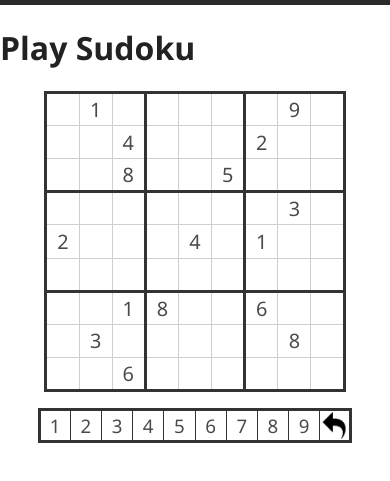
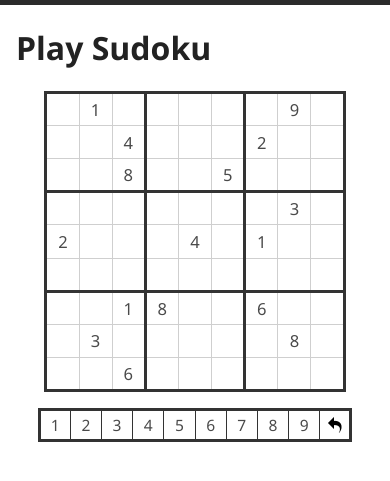
Before and after one commit to Masonshipton25/csci3230u-lab-02-masonshipton25, a plain HTML site: page index.html in a window 390 px wide. Shown: the part 65-546 px from the top of the page. Drawn offline with Linux system fonts and the light colour scheme.

Commit message:
fix: add padding to main headers, reduce size of digits, images in palette (#22)
* feat: add shared site header to html files

* feat: add the palette for 1-9 digits and undo button

* feat: add the hardcoded high scores table

* fix: change html files to align with quality bar

* feat: add style to the board on the Play Game page

* feat: add style to the palette on the Play Game page

* feat: add style to the header on both pages for responsiveness

* feat: add style to the high scores table on the High Scores page

* fix: change style for board and palette to move to centre

* fix: add padding to main headers, reduce size of digits, images in palette

```diff
--- a/styles/sudoku.css
+++ b/styles/sudoku.css
@@ -24,6 +24,11 @@ body {
   margin: 0;
   font-family: "Segoe UI", Tahoma, Arial, sans-serif;
   color: #222;
+}
+
+/*Move the "Play Sudoku" and "High Scores" headers so that they are closer aligned with the logo in the site header.*/
+main h1 {
+   padding-inline: 1rem;
 }
 
 /* ---- site header / nav  (requirement 7) ---------------------------- */
@@ -80,7 +85,7 @@ body {
    height: var(--cell-size);
    text-align: center;
    vertical-align: middle;
-   font-size: calc(var(--cell-size) * 0.6);
+   font-size: calc(var(--cell-size) * 0.5);
    color: var(--digit);
    border: 1px solid var(--board-line);
 }
@@ -122,7 +127,7 @@ body {
    height: var(--cell-size);
    text-align: center;
    vertical-align: middle;
-   font-size: calc(var(--cell-size) * 0.6);
+   font-size: calc(var(--cell-size) * 0.5);
    color: var(--digit);
    border: 1px solid var(--block-line);
 }
@@ -137,9 +142,10 @@ body {
 }
 
 #palette img {
-  display: block;
-  width: 100%;
-  height: auto;
+   display: block;
+   width: calc(var(--cell-size) * 0.5);
+   height: auto;
+   margin: 0 auto;
 }
 
 
```
